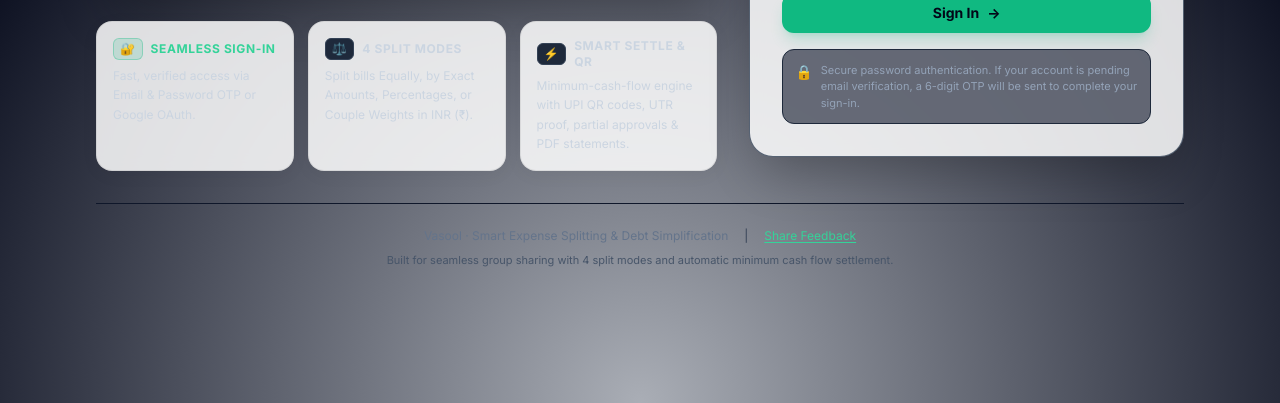
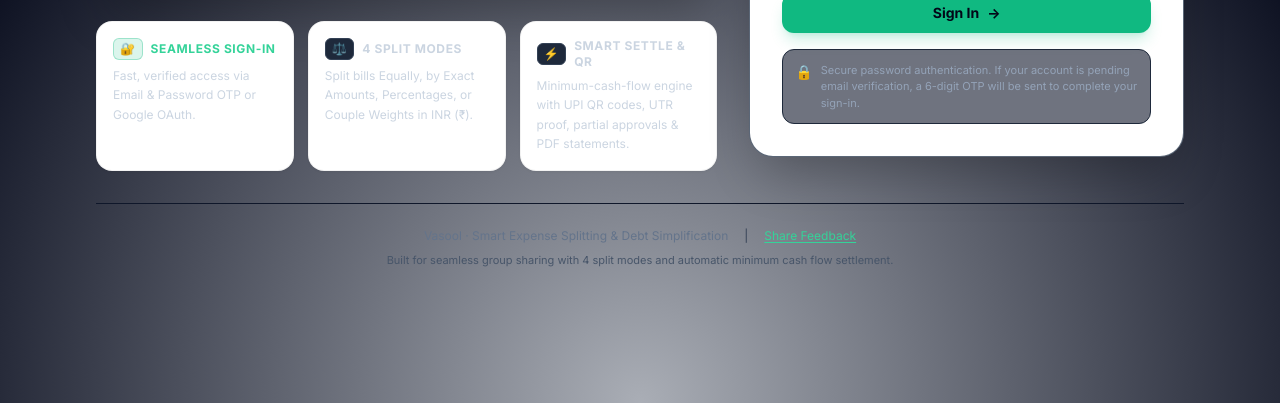
Before and after one commit to Pencil77/vasool, a website: page public/index.html in a window 1280 px wide. Shown: the part 397-800 px from the top of the page. Drawn offline with nearby package versions, Linux system fonts and the light colour scheme; no server answers.

Commit message:
fix: refine light theme styling to remove silver lining

```diff
--- a/public/css/aurora-theme.css
+++ b/public/css/aurora-theme.css
@@ -27,11 +27,9 @@ h1, h2, h3, h4, .font-display {
 }
 
 .glass-panel {
-  background: rgba(255, 255, 255, 0.85);
-  backdrop-filter: blur(8px);
-  -webkit-backdrop-filter: blur(8px);
-  border: 1px solid rgba(0, 0, 0, 0.07);
-  box-shadow: 0 4px 20px -2px rgba(0, 0, 0, 0.05);
+  background: #ffffff;
+  border: 1px solid rgba(0, 0, 0, 0.05);
+  box-shadow: 0 1px 3px 0 rgba(0, 0, 0, 0.05);
 }
 
 .glass-card-hover {
```
